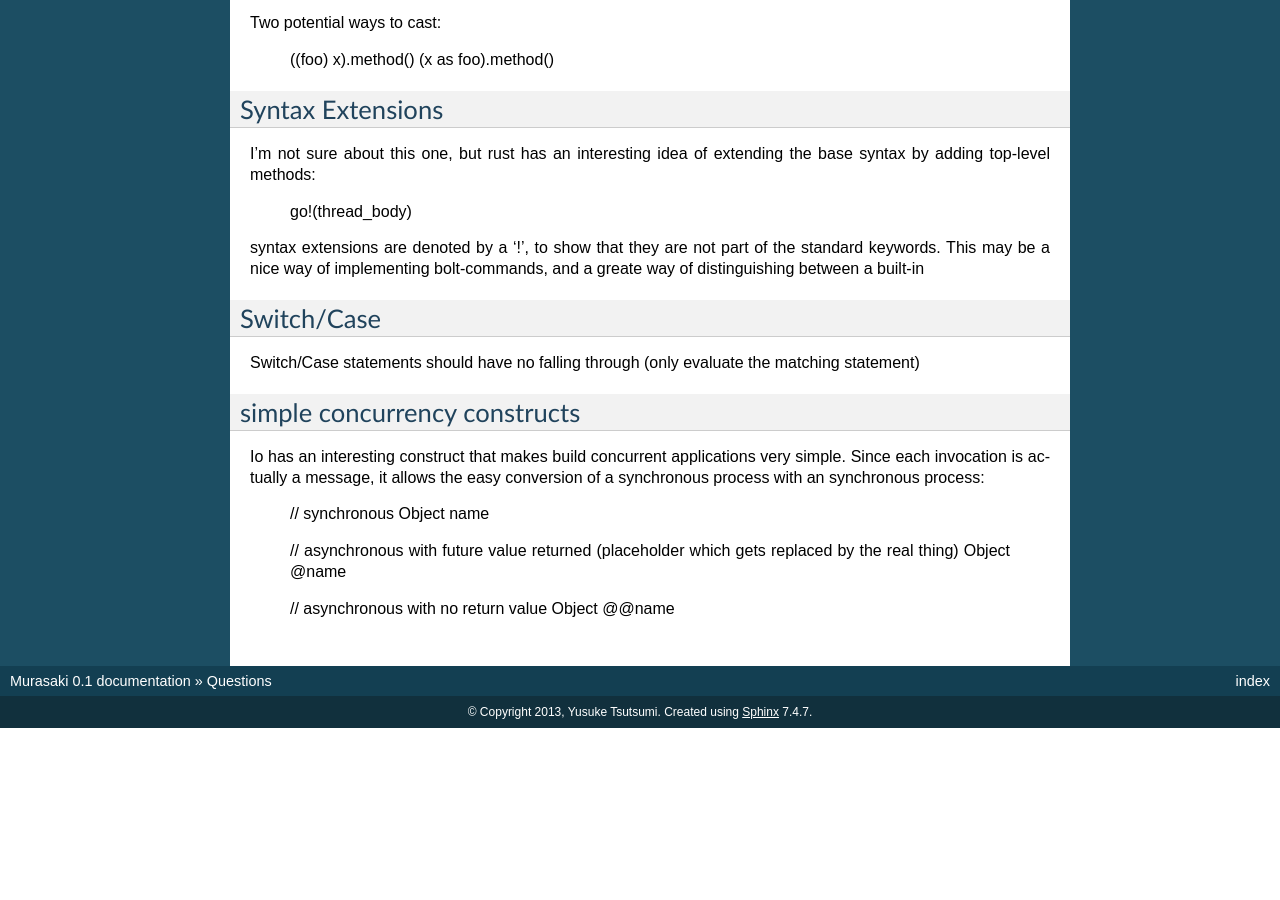
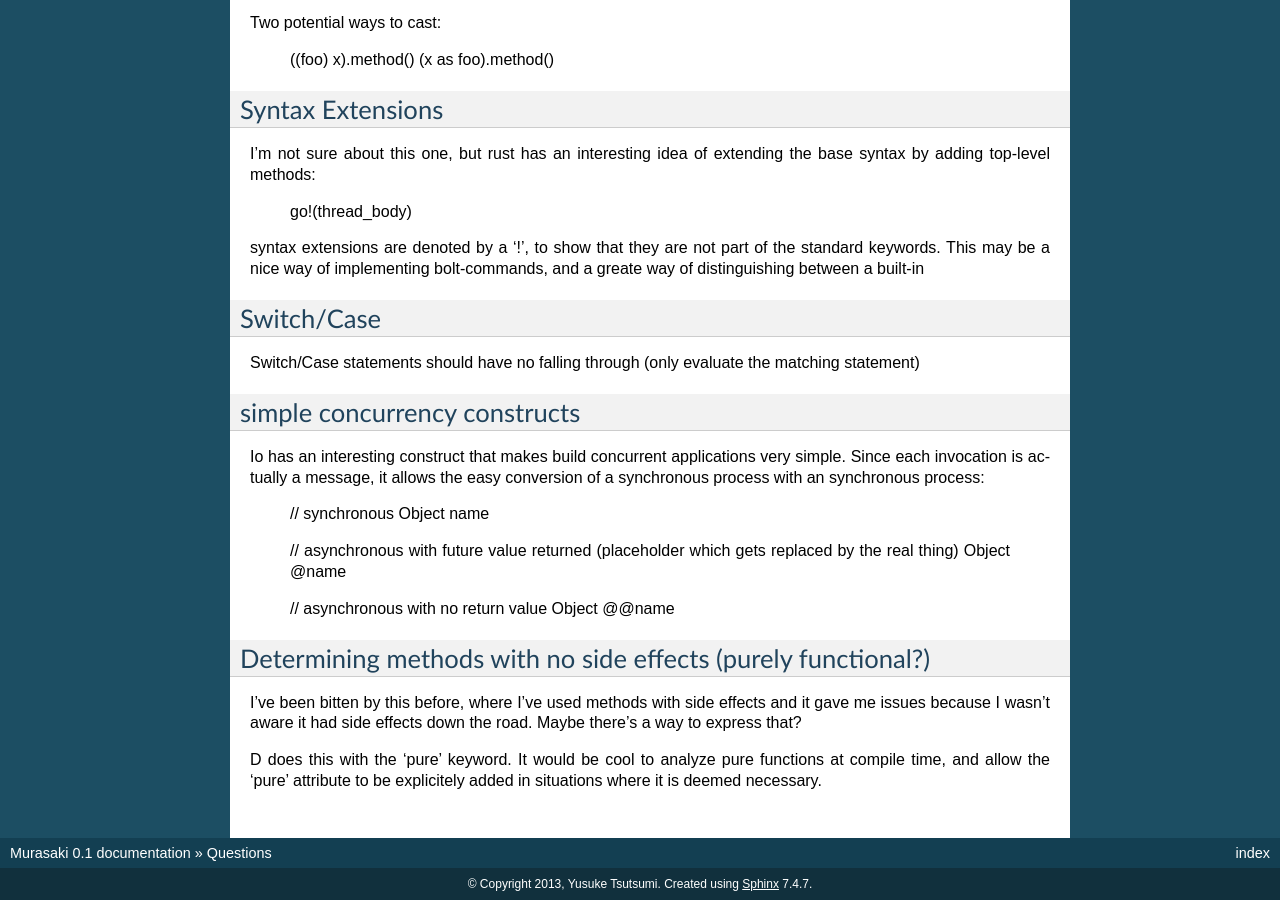
Before and after one commit to toumorokoshi/greyhawk-language, a Sphinx documentation site: the page built from docs/questions.rst, in a window 1280 px wide and 900 px high, scrolled down 2125 px. Built offline with Sphinx 7.4.7, drawn with Linux system fonts in a browser that asks for light colours; before the commit the page ends 2853 px from its top, so only the background shows below that; some of the changed text lies outside the part shown.

Commit message:
Adding more questions to answer

```diff
--- a/docs/questions.rst
+++ b/docs/questions.rst
@@ -142,3 +142,14 @@ synchronous process:
 
     // asynchronous with no return value
     Object @@name
+
+
+Determining methods with no side effects (purely functional?)
+=============================================================
+
+I've been bitten by this before, where I've used methods with side
+effects and it gave me issues because I wasn't aware it had side
+effects down the road. Maybe there's a way to express that?
+
+D does this with the 'pure' keyword. It would be cool to analyze pure functions at compile time,
+and allow the 'pure' attribute to be explicitely added in situations where it is deemed necessary.
```
